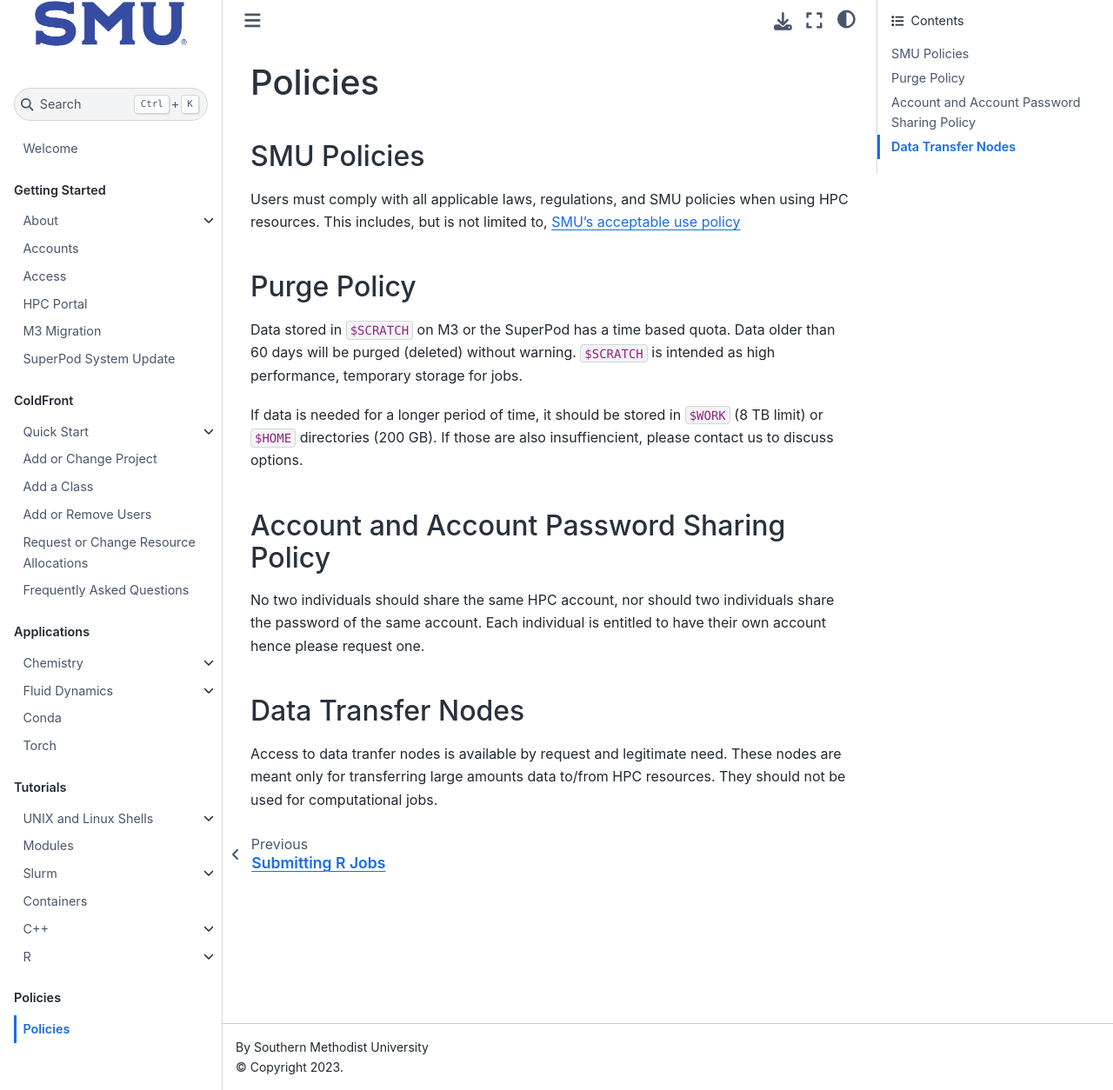
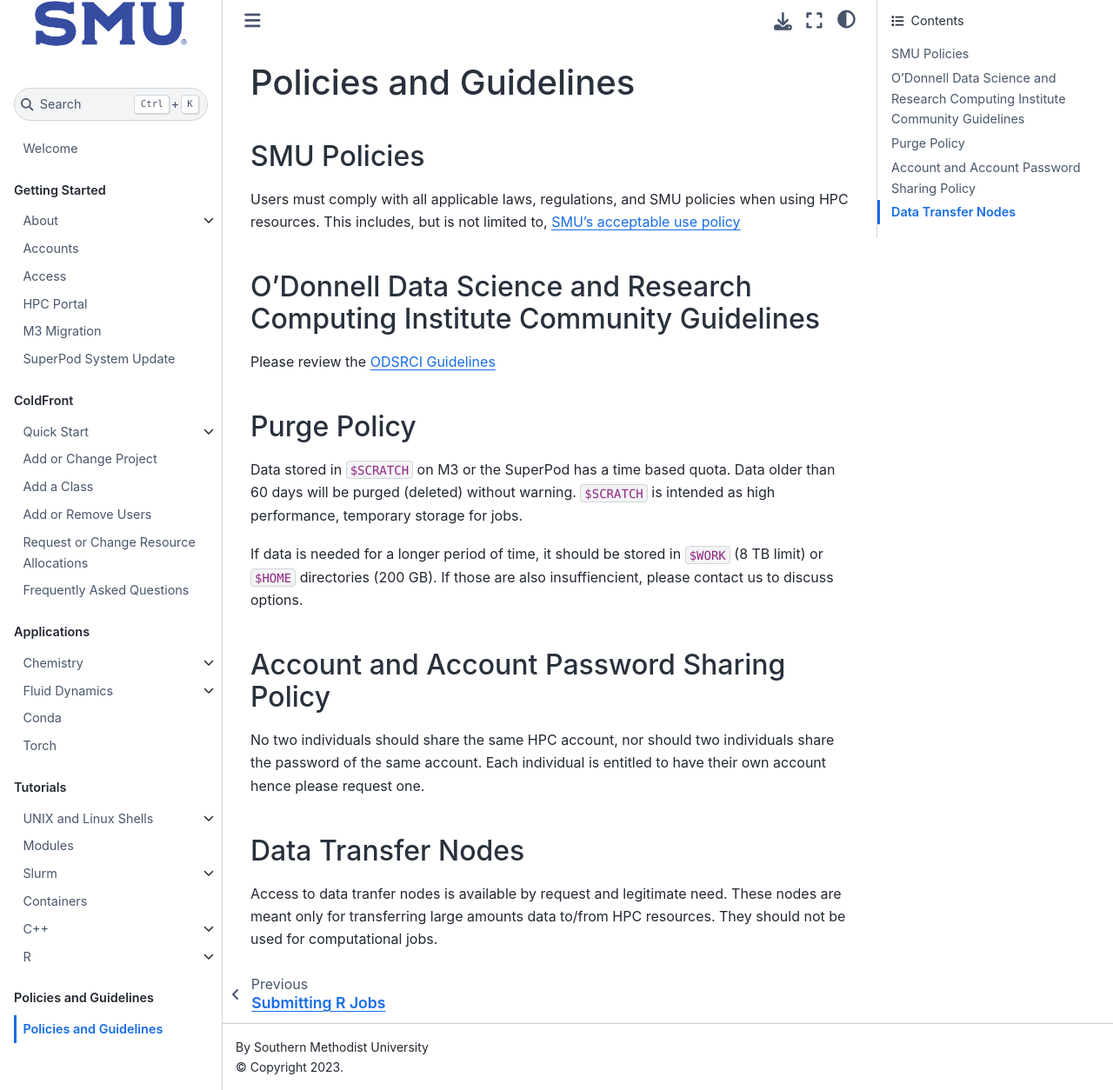
Before and after one commit to SouthernMethodistUniversity/hpc_docs, a Jupyter Book: the page built from docs/policies/policies.md, in a window 1280 px wide and 1254 px high. Shown: the whole window at 87% size. Built offline with Jupyter Book 1.0.4 settings and Sphinx 7.4.7 and the Sphinx Book theme 1.1.4, drawn with Linux system fonts in a browser that asks for light colours.

Commit message:
add odscri guidelines

```diff
--- a/docs/_toc.yml
+++ b/docs/_toc.yml
@@ -57,6 +57,6 @@
     sections:
     - file: tutorials/r/environments.md
     - file: tutorials/r/slurm.md
-- caption: Policies
+- caption: Policies and Guidelines
   chapters:
   - file: policies/policies.md
--- a/docs/policies/policies.md
+++ b/docs/policies/policies.md
@@ -1,10 +1,15 @@
-# Policies
+# Policies and Guidelines
 
 ## SMU Policies
 
 Users must comply with all applicable laws, regulations, and SMU policies
 when using HPC resources. This includes, but is not limited to,
 [SMU’s acceptable use policy](https://www.smu.edu/policy/8-information-technology/8-1-acceptable-use)
+
+## O’Donnell Data Science and Research Computing Institute Community Guidelines
+
+Please review the
+[ODSRCI Guidelines](https://www.smu.edu/provost/data-science-institute/hpc/guidelines)
 
 ## Purge Policy
 
```
